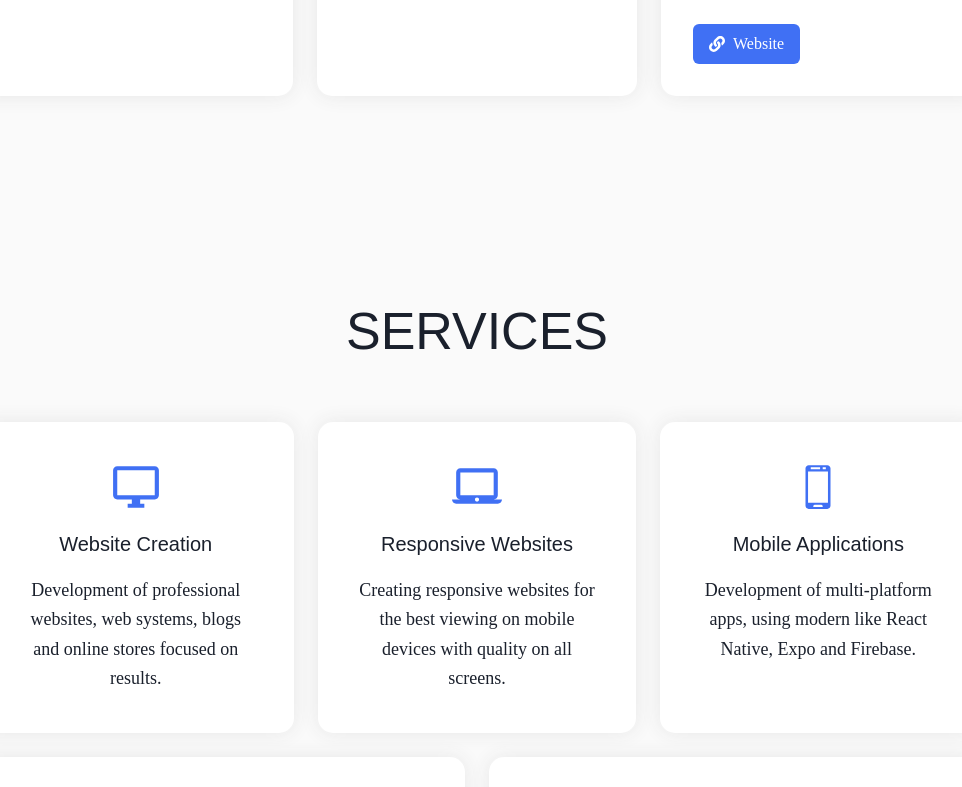
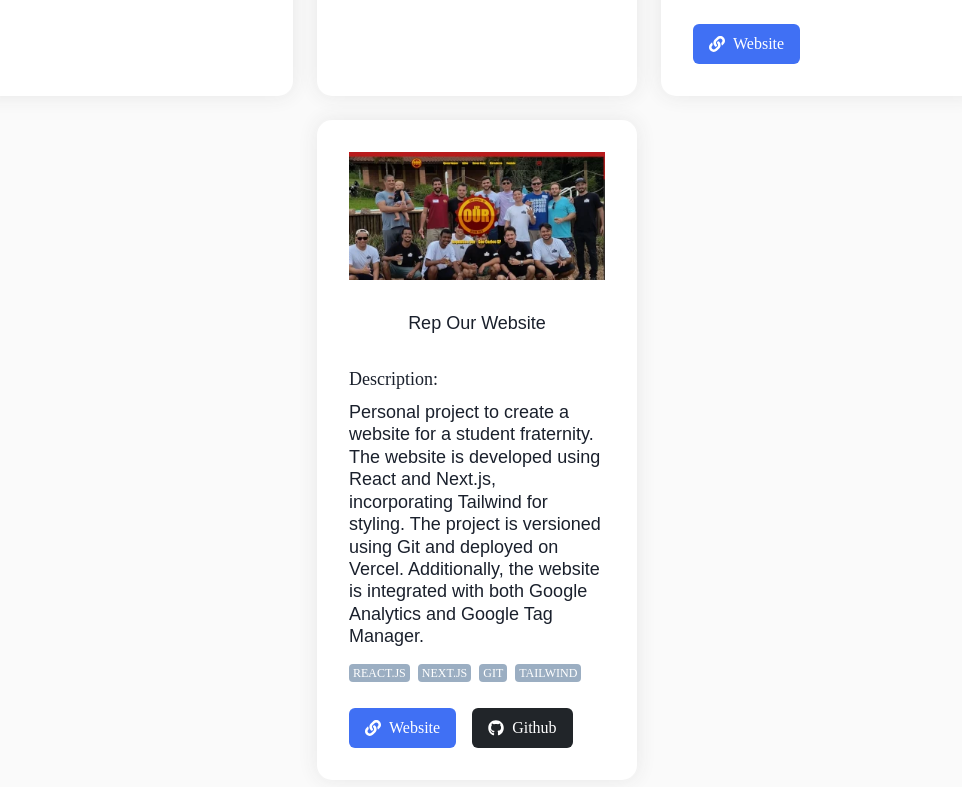
Before and after one commit to viniciussm07/viniciusmartins-portfolio, a Next.js app: page / in a window 1280 px wide. Shown: the part 1693-2480 px from the top of the page, without its empty margins (163-1125 px from the left). Built offline with nearby package versions, Linux system fonts and the light colour scheme; a web font is replaced by a local one.

Commit message:
flat: Adding repour website project in portfolio section

```diff
--- a/data/en/portfolio.ts
+++ b/data/en/portfolio.ts
@@ -24,6 +24,15 @@ const projects: ProjectsInterface[] = [
     imgSource: '/images/projects/mgsolar-landing-page-min.webp',
     skills: ['React.js', 'Next.js', 'Git', 'Figma', 'Styled-components'],
     websiteUrl: 'https://lp.mgesolar.com.br/'
+  },
+  {
+    name: 'Rep Our Website',
+    description:
+      'Personal project to create a website for a student fraternity. The website is developed using React and Next.js, incorporating Tailwind for styling. The project is versioned using Git and deployed on Vercel. Additionally, the website is integrated with both Google Analytics and Google Tag Manager.',
+    imgSource: '/images/projects/republica-our-website-min.webp',
+    skills: ['React.js', 'Next.js', 'Git', 'Tailwind'],
+    websiteUrl: 'https://republicaour.vercel.app/',
+    githubUrl: 'https://github.com/viniciussm07/repour'
   }
 ]
 
```
Also changed, not shown: public/images/projects/republica-our-website-min.webp (added).
